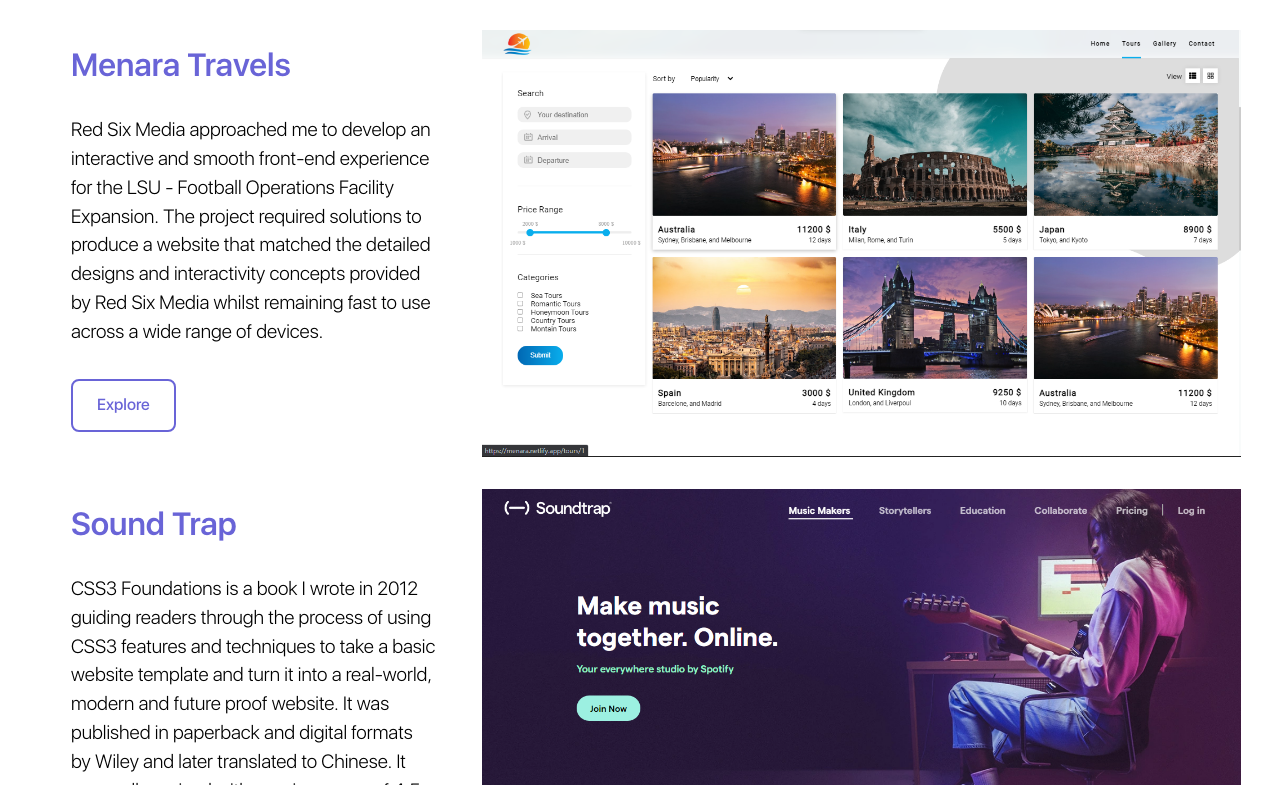
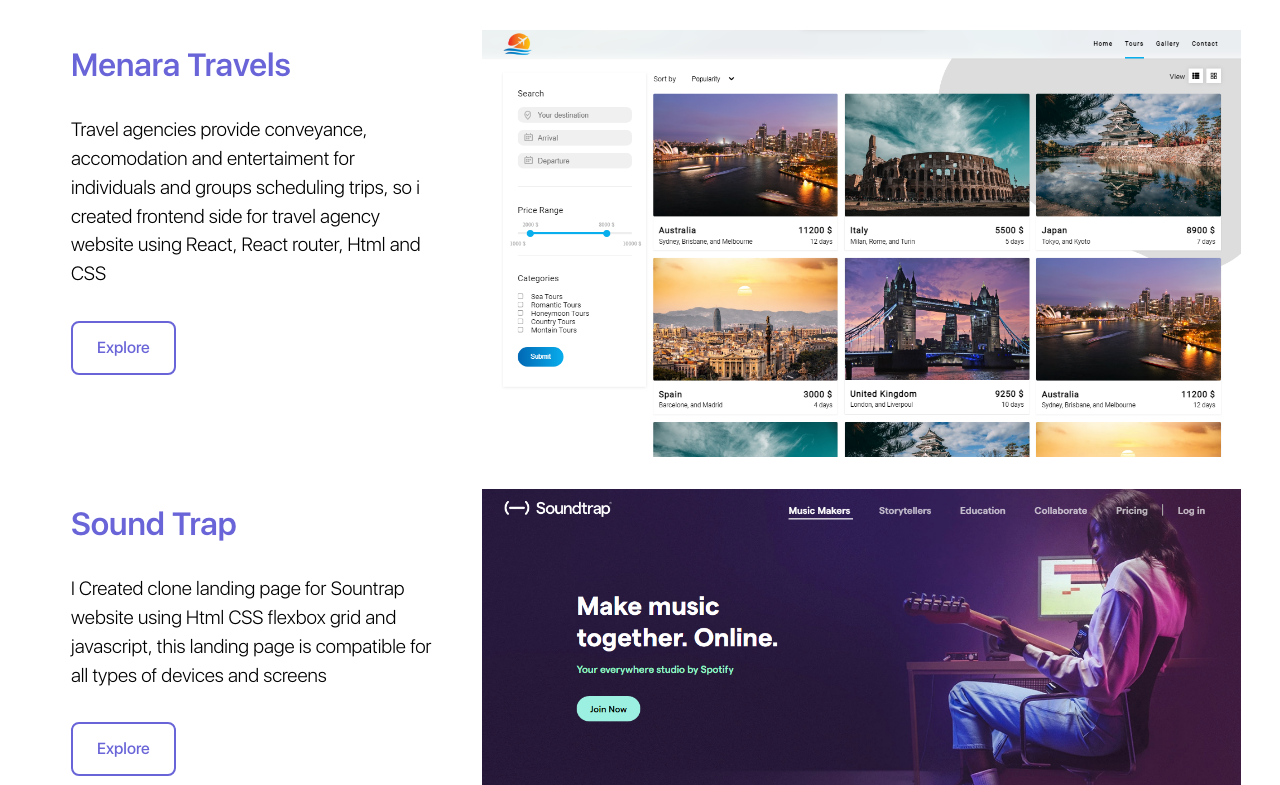
Before and after one commit to devkhaldi/portfolio, a React (Create React App) app: page / in a window 1280 px wide. Shown: the part 1555-2340 px from the top of the page. Built offline with nearby package versions, Linux system fonts and the light colour scheme.

Commit message:
change projects content

```diff
--- a/src/home/Projects.js
+++ b/src/home/Projects.js
@@ -48,7 +48,7 @@ const projects = [
     miniImage: modernui,
     mainImage: modernui,
     description:
-      "I was the designer and front-end developer for the initial Pet Plate website in 2015 and worked closely with the company as it grew over a period of 5 years, eventually becoming Lead Front-end Developer. By early 2020, Pet Plate had successfully raised a total investment fund of $13 million dollars.",
+      "I created a prototype for a website desing, i used Bootstrap and React for this project ",
   },
   {
     id: 2,
@@ -56,7 +56,7 @@ const projects = [
     miniImage: menaraTravel,
     mainImage: menaraTravel,
     description:
-      "Red Six Media approached me to develop an interactive and smooth front-end experience for the LSU - Football Operations Facility Expansion. The project required solutions to produce a website that matched the detailed designs and interactivity concepts provided by Red Six Media whilst remaining fast to use across a wide range of devices.",
+      "Travel agencies provide conveyance, accomodation and entertaiment for individuals and groups scheduling trips, so i created frontend side for travel agency website using React, React router, Html and CSS",
   },
   {
     id: 3,
@@ -64,7 +64,7 @@ const projects = [
     miniImage: soundTrap,
     mainImage: soundTrap,
     description:
-      "CSS3 Foundations is a book I wrote in 2012 guiding readers through the process of using CSS3 features and techniques to take a basic website template and turn it into a real-world, modern and future proof website. It was published in paperback and digital formats by Wiley and later translated to Chinese. It was well received with a review score of 4.5 out of 5 on Amazon.",
+      "I Created clone landing page for Sountrap website using Html CSS flexbox grid and javascript, this landing page is compatible for all types of devices and screens",
   },
 ]
 
--- a/src/portfolio/Projects.js
+++ b/src/portfolio/Projects.js
@@ -1,22 +1,24 @@
 import React, { useState } from "react"
 import { Link } from "react-router-dom"
 import Project from "../components/Project"
-import ProjectModal from "../components/ProjectModal"
+// import ProjectModal from "../components/ProjectModal"
+import covidTracker from "../img/covidtracker.png"
+import dolla from "../img/dolla.png"
+import menaraTravel from "../img/menaraTravel.png"
+import modernui from "../img/modernui.png"
+import soundTrap from "../img/soundTrap.png"
+import wildfiremap from "../img/wildfiremap.png"
 
 const Projects = () => {
-  const [selectedProject, setselectedProject] = useState(projects[0])
-  const putProjectInModal = project => setselectedProject(project)
+  // const [selectedProject, setselectedProject] = useState(projects[0])
+  // const putProjectInModal = project => setselectedProject(project)
   return (
     <React.Fragment>
-      <ProjectModal project={selectedProject} />
+      {/* <ProjectModal project={selectedProject} /> */}
       <section className='projects'>
         <div className='projects-container'>
           {projects.map(project => (
-            <Project
-              key={project.id}
-              project={project}
-              putProjectInModal={putProjectInModal}
-            />
+            <Project key={project.id} project={project} />
           ))}
         </div>
         <div className='btn-container'>
@@ -32,53 +34,51 @@ const Projects = () => {
 const projects = [
   {
     id: 1,
-    title: "Travel Agency",
-    miniImage:
-      "https://ianlunn.co.uk/static/6648385b8d9c6f65bffe9de5345841f9/58556/thumb.webp",
-    mainImage:
-      "https://ianlunn.co.uk/static/c3b68c2d76a8cfbac4cb7504073c006a/8b5b8/preview-medium.webp",
+    title: "Storage App",
+    miniImage: modernui,
+    mainImage: modernui,
     description:
-      "I was the designer and front-end developer for the initial Pet Plate website in 2015 and worked closely with the company as it grew over a period of 5 years, eventually becoming Lead Front-end Developer. By early 2020, Pet Plate had successfully raised a total investment fund of $13 million dollars.",
+      "I created a prototype for a website desing, i used Bootstrap and React for this project ",
   },
   {
     id: 2,
-    title: "Student Management System",
-    miniImage:
-      "https://ianlunn.co.uk/static/8cfd92cd0b7cc715478f4583694900e1/58556/thumb.webp",
-    mainImage:
-      "https://ianlunn.co.uk/static/78f335dd1ce5eff91f0109369c6b0326/8b5b8/preview-medium.webp",
+    title: "Menara Travels",
+    miniImage: menaraTravel,
+    mainImage: menaraTravel,
     description:
-      "Red Six Media approached me to develop an interactive and smooth front-end experience for the LSU - Football Operations Facility Expansion. The project required solutions to produce a website that matched the detailed designs and interactivity concepts provided by Red Six Media whilst remaining fast to use across a wide range of devices.",
+      "Travel agencies provide conveyance, accomodation and entertaiment for individuals and groups scheduling trips, so i created frontend side for travel agency website using React, React router, Html and CSS",
   },
   {
     id: 3,
-    title: "This is another title",
-    miniImage:
-      "https://ianlunn.co.uk/static/07992202553c044dbedae09013417dd7/58556/thumb.webp",
-    mainImage:
-      "https://ianlunn.co.uk/static/44b03da123fa45a2064382279dbed5b3/8b5b8/preview-medium.webp",
+    title: "Sound Trap",
+    miniImage: soundTrap,
+    mainImage: soundTrap,
     description:
-      "CSS3 Foundations is a book I wrote in 2012 guiding readers through the process of using CSS3 features and techniques to take a basic website template and turn it into a real-world, modern and future proof website. It was published in paperback and digital formats by Wiley and later translated to Chinese. It was well received with a review score of 4.5 out of 5 on Amazon.",
+      "I Created clone landing page for Sountrap website using Html CSS flexbox grid and javascript, this landing page is compatible for all types of devices and screens",
   },
   {
-    id: 3,
-    title: "This is another title",
-    miniImage:
-      "https://ianlunn.co.uk/static/07992202553c044dbedae09013417dd7/58556/thumb.webp",
-    mainImage:
-      "https://ianlunn.co.uk/static/44b03da123fa45a2064382279dbed5b3/8b5b8/preview-medium.webp",
+    id: 4,
+    title: "Wildfires Map",
+    miniImage: wildfiremap,
+    mainImage: wildfiremap,
     description:
-      "CSS3 Foundations is a book I wrote in 2012 guiding readers through the process of using CSS3 features and techniques to take a basic website template and turn it into a real-world, modern and future proof website. It was published in paperback and digital formats by Wiley and later translated to Chinese. It was well received with a review score of 4.5 out of 5 on Amazon.",
+      "In this project i created a Wildfire map for tracking wildfires around the world using Google Maps and Nasa API",
   },
   {
-    id: 3,
-    title: "This is another title",
-    miniImage:
-      "https://ianlunn.co.uk/static/07992202553c044dbedae09013417dd7/58556/thumb.webp",
-    mainImage:
-      "https://ianlunn.co.uk/static/44b03da123fa45a2064382279dbed5b3/8b5b8/preview-medium.webp",
+    id: 5,
+    title: "Covid Tracker",
+    miniImage: covidTracker,
+    mainImage: covidTracker,
     description:
-      "CSS3 Foundations is a book I wrote in 2012 guiding readers through the process of using CSS3 features and techniques to take a basic website template and turn it into a real-world, modern and future proof website. It was published in paperback and digital formats by Wiley and later translated to Chinese. It was well received with a review score of 4.5 out of 5 on Amazon.",
+      "I developed a covid tracker using React, Chart js and React count up to show the current status of pandamic and virus spreading in the world",
+  },
+  {
+    id: 6,
+    title: "Dolla Website",
+    miniImage: dolla,
+    mainImage: dolla,
+    description:
+      "To increase my coding skills, i built a responsive banking landing page using Html Css and Bootstrap.",
   },
 ]
 
```
Also changed, not shown: src/img/menaraTravel.png.
